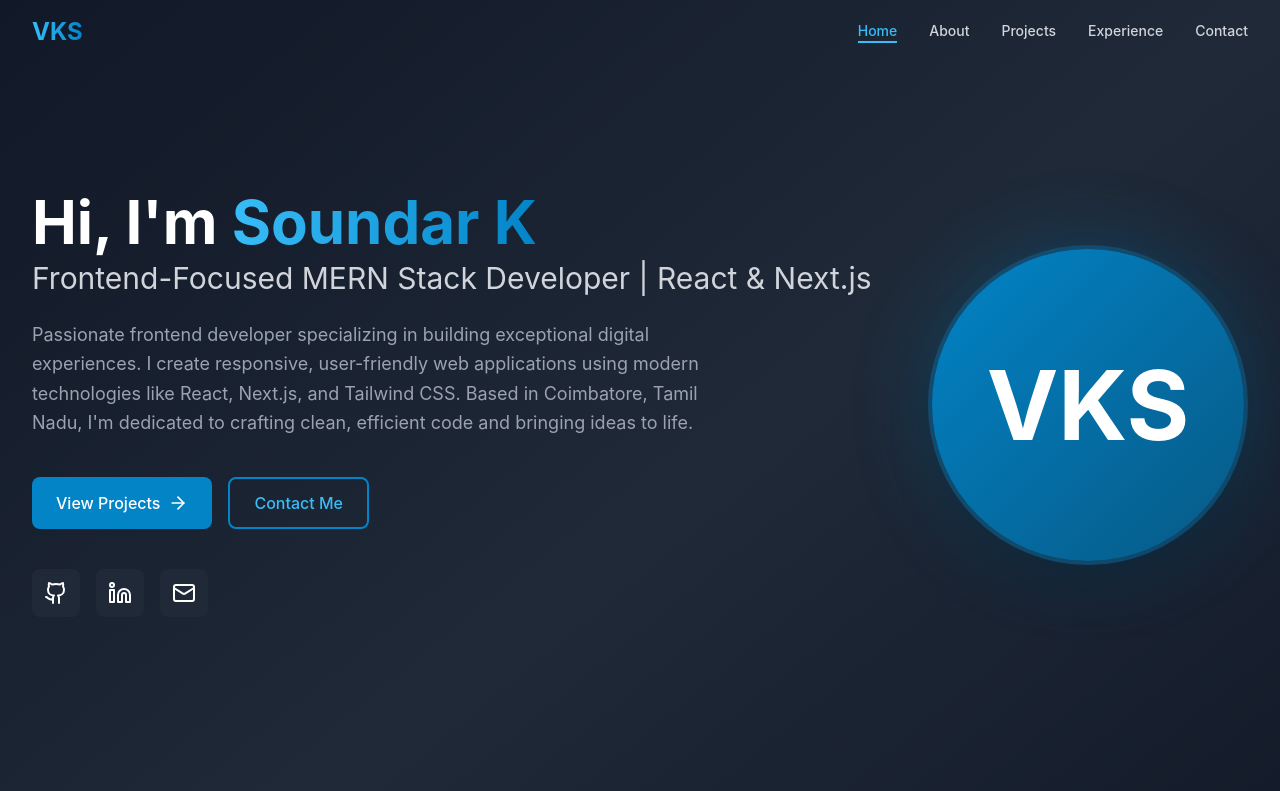
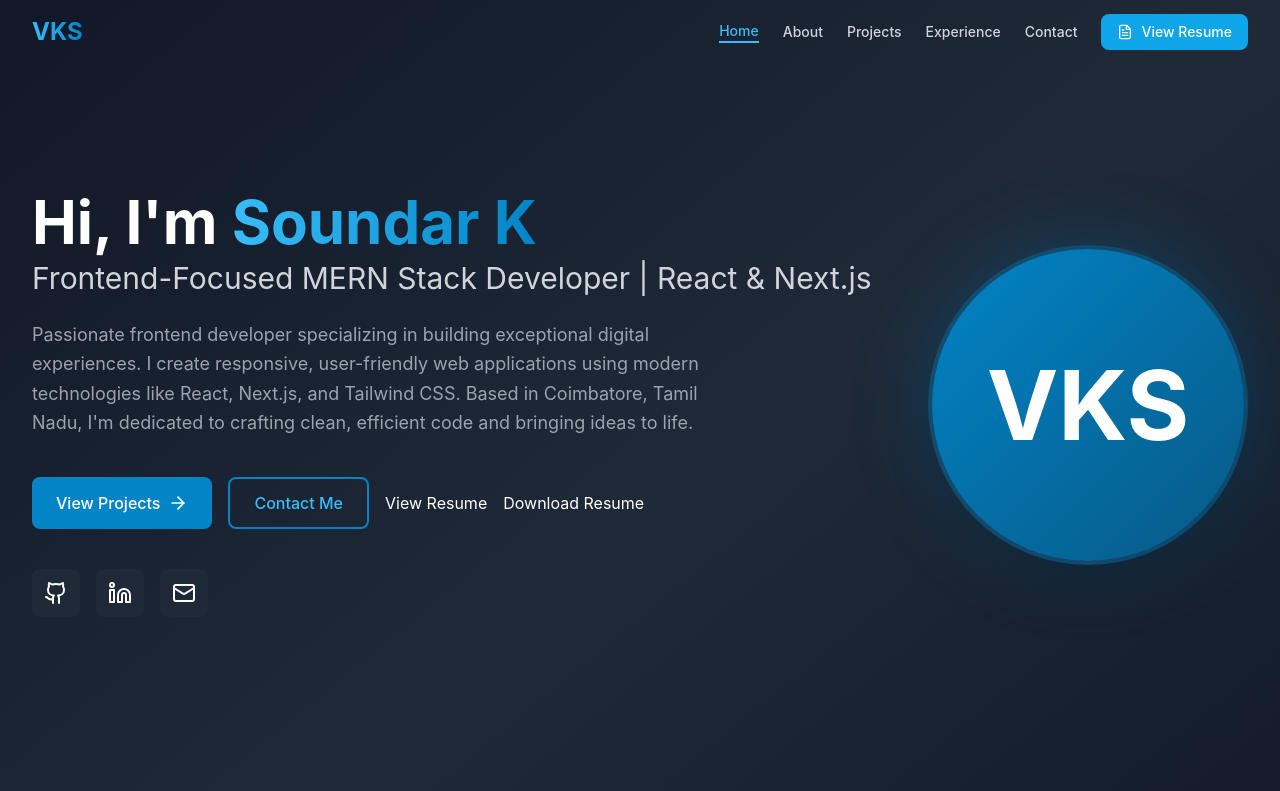
Before and after one commit to Soundar-techie/Portfolio-soundar, a React (Vite) app: page / in a window 1280 px wide. Shown: the top 791 px of the page. Built offline with nearby package versions, Linux system fonts and the light colour scheme; the HTML template or start-up script is replaced by a standard one.

Commit message:
view resume

```diff
--- a/src/components/Navbar.jsx
+++ b/src/components/Navbar.jsx
@@ -1,12 +1,35 @@
 import { useState, useEffect } from 'react';
 import { Link, useLocation } from 'react-router-dom';
-import { Menu, X } from 'lucide-react';
+import { Menu, X, FileText } from 'lucide-react';
 
 const Navbar = () => {
   const [isOpen, setIsOpen] = useState(false);
   const [isScrolled, setIsScrolled] = useState(false);
   const location = useLocation();
 
+  // ✅ Resume Functions
+  const handleDownload = async () => {
+    try {
+      const response = await fetch("/soundar_resume.pdf");
+      const blob = await response.blob();
+      const url = URL.createObjectURL(blob);
+      const a = document.createElement("a");
+      a.href = url;
+      a.download = "soundar_resume.pdf";
+      document.body.appendChild(a);
+      a.click();
+      document.body.removeChild(a);
+      URL.revokeObjectURL(url);
+    } catch (error) {
+      console.error("Download failed:", error);
+    }
+  };
+
+  const handleView = () => {
+    window.open("/soundar_resume.pdf", "_blank");
+  };
+
+  // ✅ Scroll Effect
   useEffect(() => {
     const handleScroll = () => {
       setIsScrolled(window.scrollY > 20);
@@ -28,25 +51,26 @@ const Navbar = () => {
 
   return (
     <nav
-      className={`fixed top-0 left-0 right-0 z-50 transition-all duration-300 ${
-        isScrolled ? 'bg-gray-900/95 backdrop-blur-md shadow-lg' : 'bg-transparent'
+      className={`fixed top-0 left-0 right-0 z-50 transition-all duration-300 ${isScrolled
+        ? 'bg-gray-900/95 backdrop-blur-md shadow-lg'
+        : 'bg-transparent'
         }`}
     >
       <div className="max-w-7xl mx-auto px-4 sm:px-6 lg:px-8">
         <div className="flex justify-between items-center h-16">
+
           {/* Logo */}
           <Link to="/" className="text-2xl font-bold text-gradient">
             VKS
           </Link>
 
-          {/* Desktop Navigation */}
-          <div className="hidden md:flex space-x-8">
+          {/* ✅ Desktop Navigation */}
+          <div className="hidden md:flex items-center space-x-6">
             {navLinks.map((link) => (
               <Link
                 key={link.path}
                 to={link.path}
-                className={`text-sm font-medium transition-colors duration-300 hover:text-primary-400 ${
-                  isActive(link.path)
+                className={`text-sm font-medium transition-colors duration-300 hover:text-primary-400 ${isActive(link.path)
                   ? 'text-primary-400 border-b-2 border-primary-400'
                   : 'text-gray-300'
                   }`}
@@ -54,30 +78,46 @@ const Navbar = () => {
                 {link.label}
               </Link>
             ))}
+
+            {/* Resume Buttons */}
+            <button
+              onClick={handleView}
+              className="flex items-center gap-2 px-4 py-2 text-sm font-medium text-white bg-primary-500 rounded-lg hover:bg-primary-600 transition"
+            >
+              <FileText size={16} />
+              View Resume
+            </button>
+
+            {/* <button
+              onClick={handleDownload}
+              className="px-4 py-2 text-sm font-medium border border-primary-500 text-primary-400 rounded-lg hover:bg-primary-500 hover:text-white transition"
+            >
+              Download
+            </button> */}
           </div>
 
-          {/* Mobile menu button */}
+          {/* ✅ Mobile Menu Button */}
           <button
             onClick={() => setIsOpen(!isOpen)}
             className="md:hidden text-gray-300 hover:text-white focus:outline-none"
-            aria-label="Toggle menu"
           >
             {isOpen ? <X size={24} /> : <Menu size={24} />}
           </button>
+
         </div>
       </div>
 
-      {/* Mobile Navigation */}
+      {/* ✅ Mobile Navigation */}
       {isOpen && (
         <div className="md:hidden bg-gray-900/98 backdrop-blur-md">
           <div className="px-4 pt-2 pb-4 space-y-2">
+
             {navLinks.map((link) => (
               <Link
                 key={link.path}
                 to={link.path}
                 onClick={() => setIsOpen(false)}
-                className={`block px-3 py-2 rounded-md text-base font-medium transition-colors duration-300 ${
-                  isActive(link.path)
+                className={`block px-3 py-2 rounded-md text-base font-medium transition-colors duration-300 ${isActive(link.path)
                   ? 'text-primary-400 bg-gray-800'
                   : 'text-gray-300 hover:text-white hover:bg-gray-800'
                   }`}
@@ -85,6 +125,24 @@ const Navbar = () => {
                 {link.label}
               </Link>
             ))}
+
+            {/* ✅ Resume Buttons (Mobile) */}
+            <div className="mt-3 space-y-2">
+              <button
+                onClick={handleView}
+                className="w-full px-4 py-2 bg-primary-500 text-white rounded-lg font-medium hover:bg-primary-600 transition"
+              >
+                View Resume
+              </button>
+
+              {/* <button
+                onClick={handleDownload}
+                className="w-full px-4 py-2 border border-primary-500 text-primary-400 rounded-lg font-medium hover:bg-primary-500 hover:text-white transition"
+              >
+                Download Resume
+              </button> */}
+            </div>
+
           </div>
         </div>
       )}
--- a/src/pages/Home.jsx
+++ b/src/pages/Home.jsx
@@ -4,6 +4,26 @@ import { ArrowRight, Download, Github, Linkedin, Mail } from 'lucide-react';
 const Home = () => {
   const navigate = useNavigate();
 
+  const handleDownload = async () => {
+    try {
+      const response = await fetch("/soundar_resume.pdf");  // ← updated
+      const blob = await response.blob();
+      const url = URL.createObjectURL(blob);
+      const a = document.createElement("a");
+      a.href = url;
+      a.download = "soundar_resume.pdf";  // ← updated
+      document.body.appendChild(a);
+      a.click();
+      document.body.removeChild(a);
+      URL.revokeObjectURL(url);
+    } catch (error) {
+      console.error("Download failed:", error);
+    }
+  };
+
+  const handleView = () => {
+    window.open("/soundar_resume.pdf", "_blank");  // ← updated
+  };
   return (
     <div className="min-h-screen pt-16">
       {/* Hero Section */}
@@ -46,6 +66,12 @@ const Home = () => {
               >
                 Contact Me
               </button>
+
+
+              <button onClick={handleView}>View Resume</button>
+              <button onClick={handleDownload}>Download Resume</button>
+
+
             </div>
 
             {/* Social Links */}
```
Also changed, not shown: 1 other file (tests, documents, lock files or other folders). Lines whose indentation alone changed are shown as unchanged.
